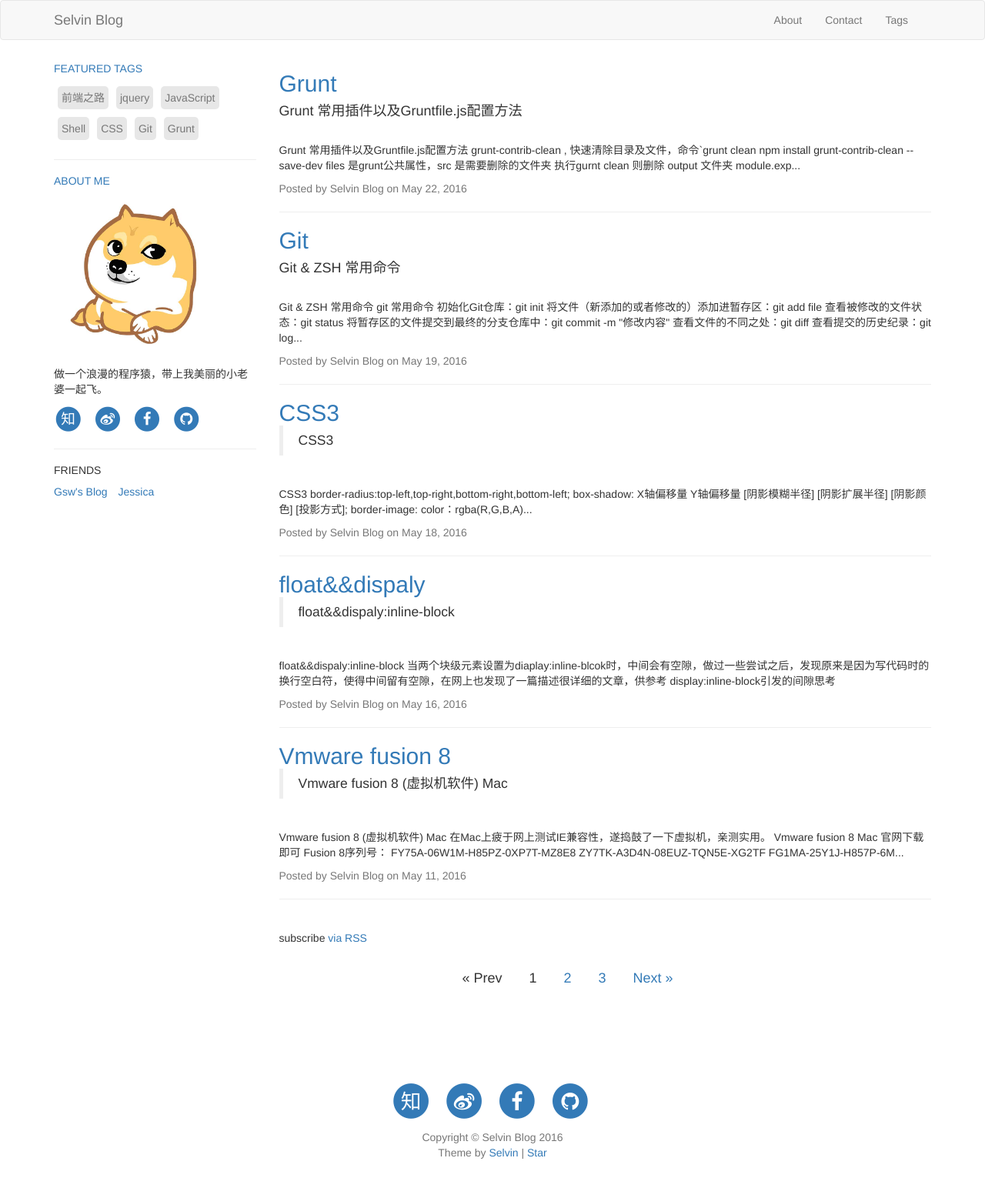
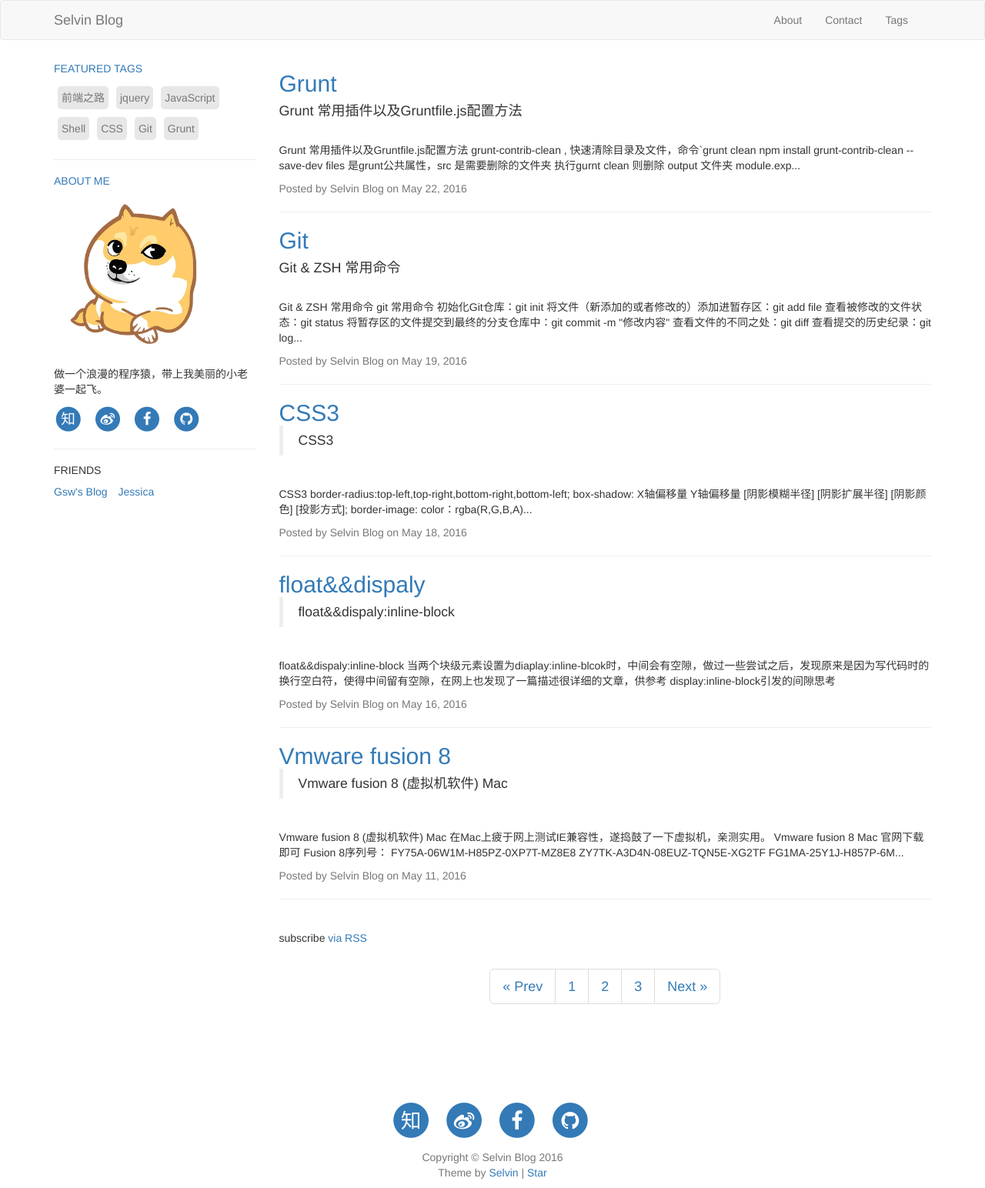
Before and after one commit to Selvin11/selvin.github.io, a Jekyll site: the page built from index.html, in a window 1280 px wide. Shown: the whole page at 77% size. Built offline with Jekyll 4.4.1, drawn with Linux system fonts in a browser that asks for light colours; nearby versions of some CDN libraries; the list of posts is cut into pages by our own code; before the commit the page ends 1518 px from its top, so only the background shows below that.

Commit message:
nav-pagination

```diff
--- a/_includes/header.html
+++ b/_includes/header.html
@@ -10,14 +10,14 @@
                <span class="icon-bar"></span>
                <span class="icon-bar"></span>
             </button>
-            <a class="navbar-brand" href="{{site.baseurl}}/index.html">{{site.title}}</a>
+            <a class="navbar-brand" href="{{site.baseurl}}/index">{{site.title}}</a>
          </div>
          <!-- 右侧分栏 -->
          <div class="collapse navbar-collapse navbar-right" id="example-navbar-collapse">
             <ul class="nav navbar-nav">
-               <li><a href="{{site.baseurl}}/about.html">About</a></li>
-               <li><a href="{{site.baseurl}}/contact.html">Contact</a></li>
-               <li><a href="{{site.baseurl}}/tags.html">Tags</a></li>
+               <li><a href="{{site.baseurl}}/about">About</a></li>
+               <li><a href="{{site.baseurl}}/contact">Contact</a></li>
+               <li><a href="{{site.baseurl}}/tags">Tags</a></li>
             </ul>
          </div>
       </div>
--- a/css/selvin.css
+++ b/css/selvin.css
@@ -1,2 +1,30 @@
-.wrap{width:960px;margin:0 auto}footer{margin-top:100px}#footer-icon{font-size:20px}.short-about img{width:80%;display:block;border-radius:5px;margin-bottom:20px}a.tag{display:block;float:left;color:#777;background-color:#e7e7e7;text-decoration:none;padding:5px;margin:5px;border-radius:5px}#example-navbar-collapse li:hover{background-color:#3a3e4a}#example-navbar-collapse li:hover a{color:#fff}#pagination{font-size:18px;text-align:center}#pagination a,#pagination em{margin-left:30px}
-/*# sourceMappingURL=selvin.css.map */
+.wrap {
+  width: 960px;
+  margin: 0 auto; }
+
+footer {
+  margin-top: 100px; }
+
+#footer-icon {
+  font-size: 20px; }
+
+.short-about img {
+  width: 80%;
+  display: block;
+  border-radius: 5px;
+  margin-bottom: 20px; }
+
+a.tag {
+  display: block;
+  float: left;
+  color: #777;
+  background-color: #e7e7e7;
+  text-decoration: none;
+  padding: 5px;
+  margin: 5px;
+  border-radius: 5px; }
+
+#example-navbar-collapse li:hover {
+  background-color: #3a3e4a; }
+  #example-navbar-collapse li:hover a {
+    color: #fff; }
--- a/index.html
+++ b/index.html
@@ -127,34 +127,46 @@ layout: default
   </div>
 </div>
 <!-- 分页设置 -->
-<div class="container"  id="pagination">
+<div class="container">
   <div class="row">
-    <div class="col-lg-8 col-lg-offset-3">
+    <div class="col-lg-9 col-lg-offset-3 text-center">
+      <nav id="pagination">
+          <ul class="pagination pagination-lg">
+            <!-- 当前页 -->
             {% if paginator.total_pages > 1 %}
-      <div class="pagination">
+            <li>
               {% if paginator.previous_page %}
                 <a href="{{ paginator.previous_page_path | prepend: site.baseurl | replace: '//', '/' }}">&laquo; Prev</a>
               {% else %}
                 <span>&laquo; Prev</span>
               {% endif %}
-
+            </li>
+            <!-- 遍历总的页数 -->
               {% for page in (1..paginator.total_pages) %}
+            <li>
                 {% if page == paginator.page %}
-            <em>{{ page }}</em>
+                  <a>{{ page }}</a>
+            </li>
+            <li>
                 {% elsif page == 1 %}
                   <a href="{{ '/index.html' | prepend: site.baseurl | replace: '//', '/' }}">{{ page }}</a>
+            </li>
+            <li>
                 {% else %}
                   <a href="{{ site.paginate_path | prepend: site.baseurl | replace: '//', '/' | replace: ':num', page }}">{{ page }}</a>
                 {% endif %}
               {% endfor %}
-
+            </li>
+            <li>
               {% if paginator.next_page %}
                 <a href="{{ paginator.next_page_path | prepend: site.baseurl | replace: '//', '/' }}">Next &raquo;</a>
               {% else %}
                 <span>Next &raquo;</span>
               {% endif %}
-      </div>
+            </li>
             {% endif %}
+          </ul>
+      </nav>
     </div>
   </div>
 </div>
```
Also changed, not shown: _config.yml (+10 -1 lines), sass/selvin.scss (+0 -7 lines). Lines whose indentation alone changed are shown as unchanged.
